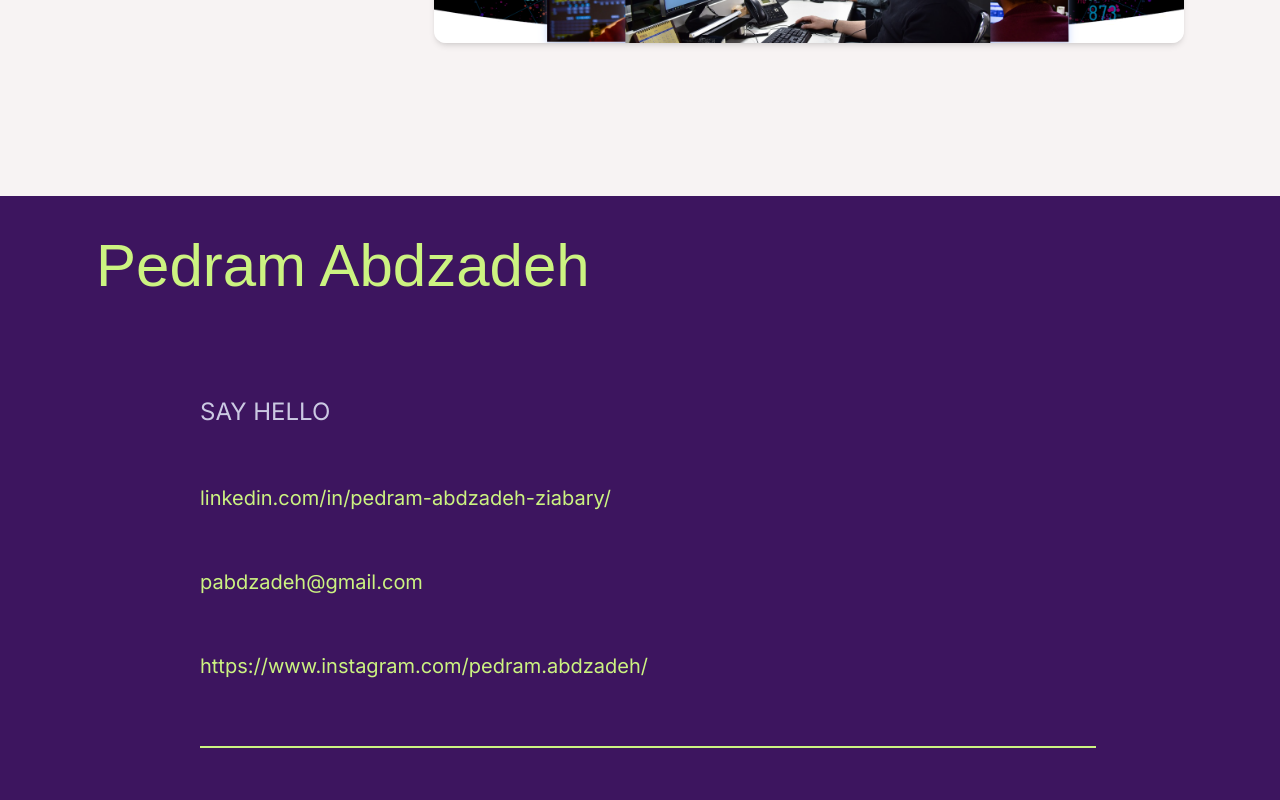
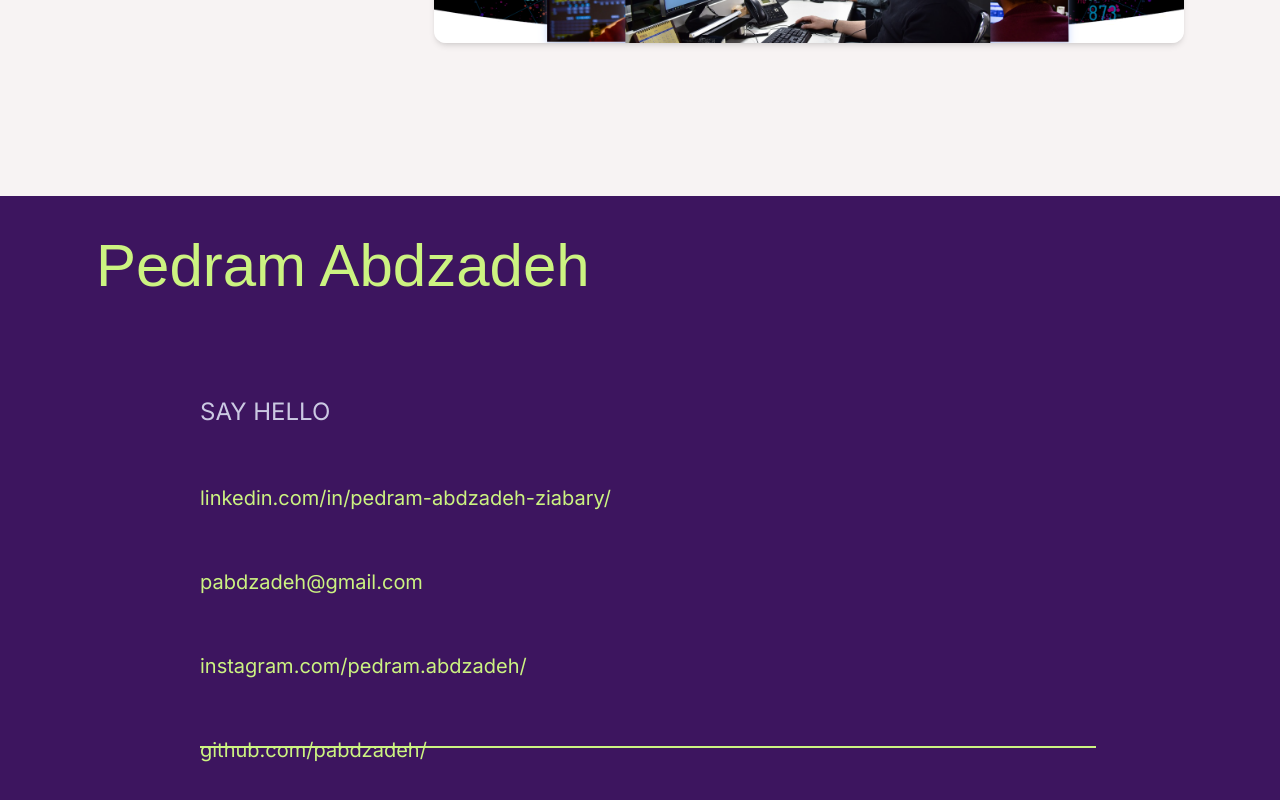
Before and after one commit to pabdzadeh/pabdzadeh, a Next.js app: page /nextjs-github-pages/ in a window 1280 px wide. Shown: the part 3284-4084 px from the top of the page. Built offline with nearby package versions, Linux system fonts and the light colour scheme; a web font is replaced by a local one.

Commit message:
fix: window issue

```diff
--- a/src/app/page.tsx
+++ b/src/app/page.tsx
@@ -215,7 +215,16 @@ export default function Home() {
             </Link>
           </div>
           <div className='text-[#ccf381] flex flex-col text-xl cursor-pointer'>
-            https://www.instagram.com/pedram.abdzadeh/
+            <Link href={'https://instagram.com/pedram.abdzadeh/'} target='_blank'>
+              instagram.com/pedram.abdzadeh/
+            </Link>
+          </div>
+
+          <div className='text-[#ccf381] flex flex-col text-xl cursor-pointer'>
+            <Link href={'https://github.com/pabdzadeh/'} target='_blank'>
+              github.com/pabdzadeh/
+            </Link>
+
           </div>
           <div className='border-t-2 border-[#ccf381] h-5 w-[70%] absolute bottom-[150px]'>
           </div>
--- a/src/hooks/useWidth.tsx
+++ b/src/hooks/useWidth.tsx
@@ -3,12 +3,14 @@
 import { useEffect, useState } from "react";
 
 const useWidth = () => {
-  const [width, setWidth] = useState(window.innerWidth); // default width, detect on server.
+  const [width, setWidth] = useState(null || window?.innerWidth); // default width, detect on server.
 
   useEffect(() => {
-    const handleResize = () => setWidth(window.innerWidth)
-    window.addEventListener('resize', handleResize);
-    return () => window.removeEventListener('resize', handleResize);
+    if (typeof window !== 'undefined') {
+      const handleResize = () => setWidth(window?.innerWidth)
+      window?.addEventListener('resize', handleResize);
+      return () => window?.removeEventListener('resize', handleResize);
+    }
   }, []);
 
   return width;
```
Also changed, not shown: src/components/figure.tsx (+1 -1 lines).
